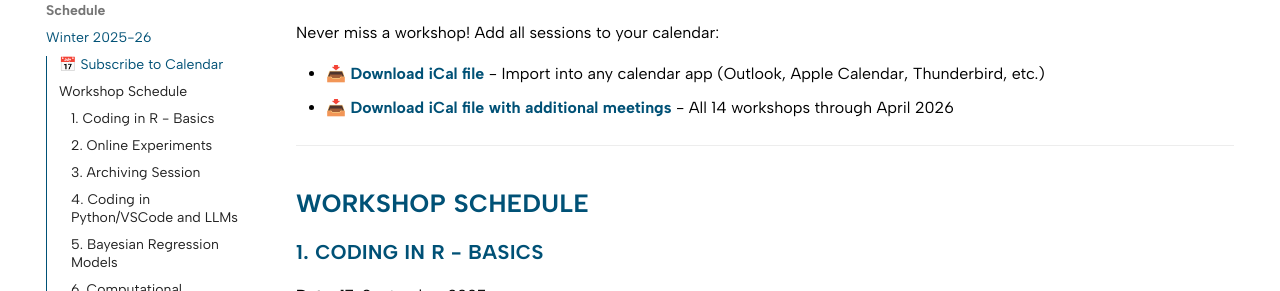
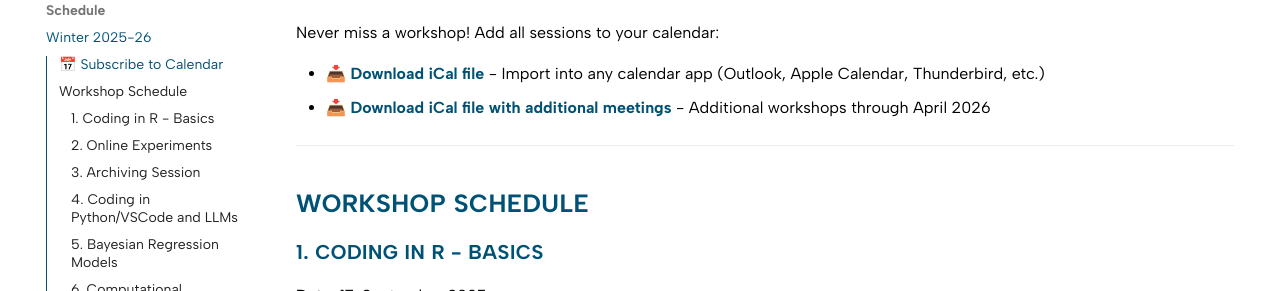
Before and after one commit to SFB1252/talks, an MkDocs documentation site: the page built from docs/agenda/winter-2025-26-schedule.md, in a window 1280 px wide and 900 px high, scrolled down 405 px. Shown: the part 162-453 px from the top of the window. Built offline with MkDocs 1.6.1 and Material for MkDocs 9.7.7, drawn with Linux system fonts in a browser that asks for light colours; comment, search, counter and statistics services are not loaded.

Commit message:
fix: clarify description of additional meetings in iCal download link

```diff
--- a/docs/agenda/winter-2025-26-schedule.md
+++ b/docs/agenda/winter-2025-26-schedule.md
@@ -11,7 +11,7 @@
 Never miss a workshop! Add all sessions to your calendar:
 
 - **[📥 Download iCal file](winter-2025-26.ics)** - Import into any calendar app (Outlook, Apple Calendar, Thunderbird, etc.)
-- **[📥 Download iCal file with additional meetings](../calendar/winter-2025-26-extended.ics)** - All 14 workshops through April 2026
+- **[📥 Download iCal file with additional meetings](../calendar/winter-2025-26-extended.ics)** - Additional workshops through April 2026
 
 ---
 
```
